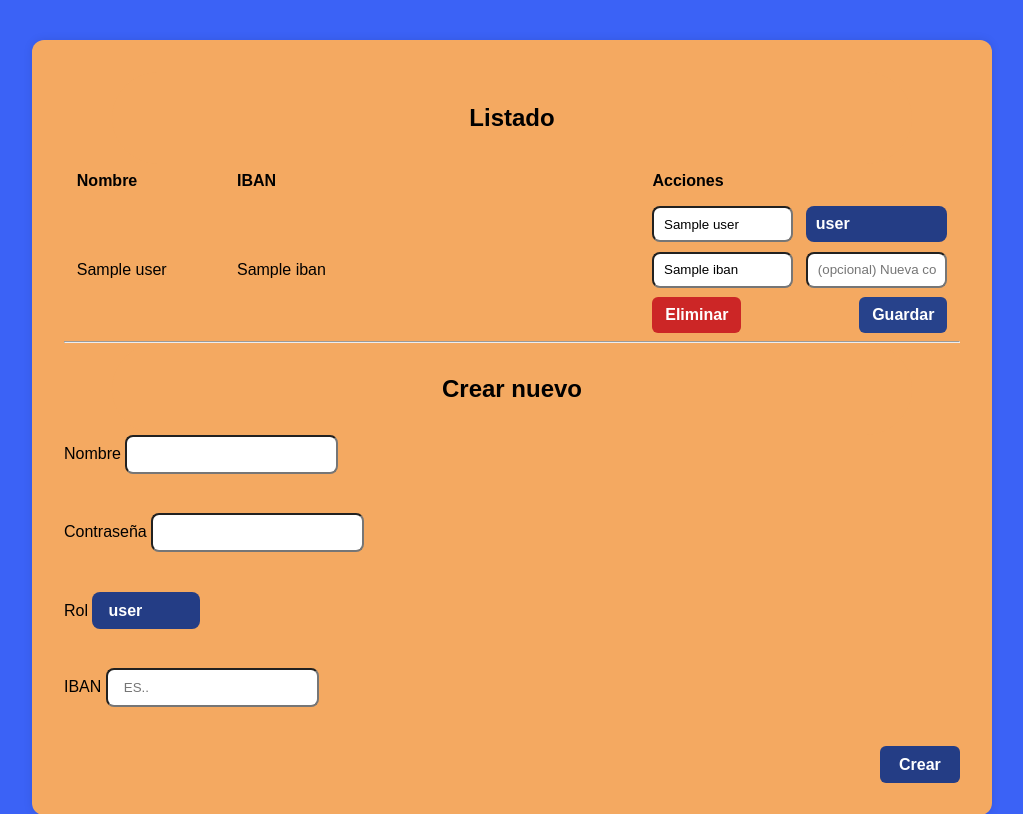
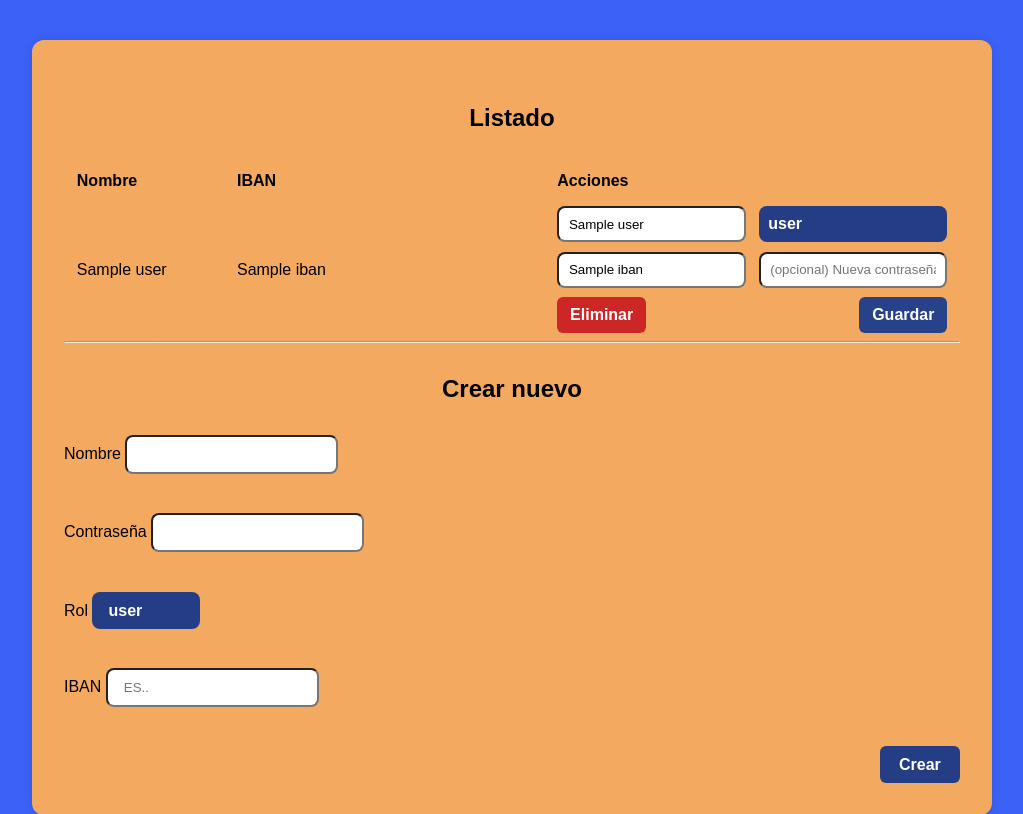
Before and after one commit to IsmaLeal/hoja-gastos, a Flask app: template templates/admin_users.html in a window 1280 px wide. Shown: the part 192-1006 px from the top of the page, without its empty margins (128-1151 px from the left). Run offline with Flask 3, Linux system fonts and the light colour scheme; the visitor is signed in with stand-in values (Sample User, id 1); the template is opened without the code that fills it: most values are stand-ins (such as "Sample title", 1, 10 or a date in 2020); some libraries are stand-ins or nearby versions.

Commit message:
Update style.css

```diff
--- a/static/style.css
+++ b/static/style.css
@@ -324,8 +324,8 @@ button[type="submit"]:hover {
 }
 
 .users-table th:nth-child(1) { width: 18ch; }  /* Nombre */
-.users-table th:nth-child(3) { width: 36ch; }  /* IBAN   */
-.users-table th:nth-child(4) { width: auto; }  /* Acciones */
+.users-table th:nth-child(2) { width: 36ch; }  /* IBAN   */
+.users-table th:nth-child(3) { width: auto; }  /* Acciones */
 
 .users-table th,
 .users-table td {
@@ -341,12 +341,25 @@ button[type="submit"]:hover {
   border-bottom: none;
 }
 
-.users-table code,
-.users-table td,
+/* Headers never wrap */
 .users-table th {
-  overflow-wrap: anywhere;   /* allows long tokens (IBAN) to wrap */
-  word-break: break-word;
+  white-space: nowrap;
+  word-break: normal;
+  overflow-wrap: normal;
 }
+
+/* Normal cells don't break words by default */
+.users-table td {
+  word-break: normal;
+  overflow-wrap: normal;
+}
+
+/* IBAN text (rendered inside <code>) may break, but only at inserted ZWSPs */
+.users-table td code {
+  word-break: break-word;    /* allow breaking */
+  overflow-wrap: anywhere;   /* but only uses ZWSP if present */
+}
+
 
 .users-table th,
 .users-table td { text-align: left; }
```
